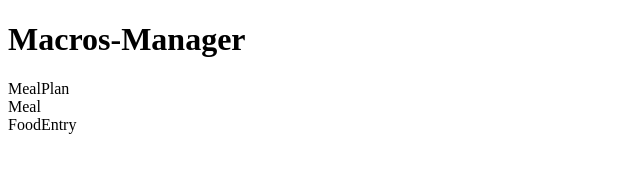
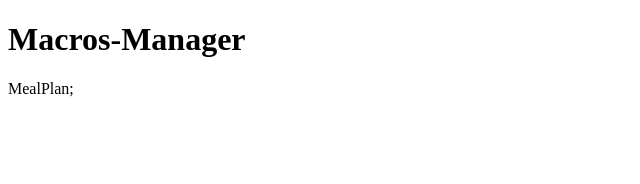
Before and after one commit to clayton-lin/macros-manager, a React app: page / in a window 1280 px wide. Shown: the top 184 px of the page, without its empty margins (0-640 px from the left). Built offline with nearby package versions, Linux system fonts and the light colour scheme.

Commit message:
Convert MealPlan to dumb component

```diff
--- a/package.json
+++ b/package.json
@@ -17,7 +17,7 @@
   },
   "scripts": {
     "start": "nodemon server/index.js",
-    "webpack": "webpack --mode development",
+    "webpack": "webpack --mode development --watch",
     "build": "webpack --mode production"
   },
   "devDependencies": {
--- a/src/components/App.js
+++ b/src/components/App.js
@@ -2,11 +2,36 @@ import React, { Component } from 'react';
 import MealPlan from './MealPlan.js';
 
 class App extends Component {
+  constructor(props) {
+    super(props);
+    this.state = {
+      user: null,
+      meals: [
+        {
+          mealName: "Breakfast",
+          foodEntries: [
+            {
+              food: 'Chicken Breast',
+              servingSize: 85,
+              servingUnit: 'g',
+              calories: 126,
+              protein: 25,
+              fat: 2.9,
+              carbs: 0,
+              totalFiber: 0,
+              ratio: 1
+            }
+          ]
+        }
+      ]
+    };
+  }
+
   render() {
     return (
       <div>
         <h1>Macros-Manager</h1>
-        <MealPlan/>
+        <MealPlan meals={this.state.meals}/>
       </div>
     );
   }
--- a/src/components/MealPlan.js
+++ b/src/components/MealPlan.js
@@ -1,15 +1,18 @@
-import React, { Component } from 'react';
+import React from 'react';
 import Meal from './Meal.js';
 
-class MealPlan extends Component {
-  render() {
-    return (
-      <div>
-        MealPlan
-        <Meal/>
-      </div>
-    );
-  }
+const MealPlan = (props) => {
+
+  console.log(props);
+
+  return (
+    <div>
+      MealPlan
+      {props.meals.map((meal) => {
+        <Meal meal={meal}/>
+      })};
+    </div>
+  )
 }
 
 export default MealPlan;
```
